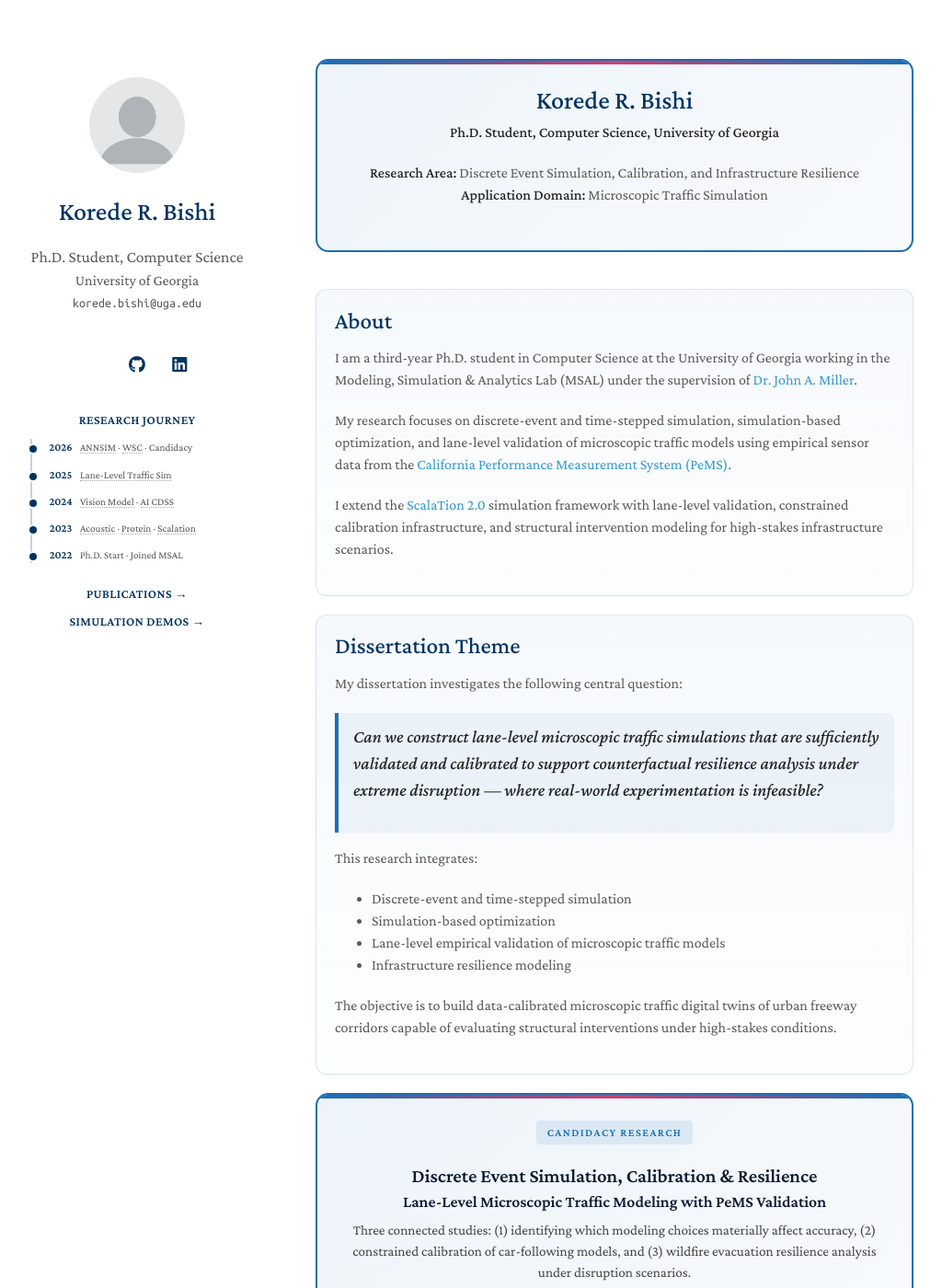
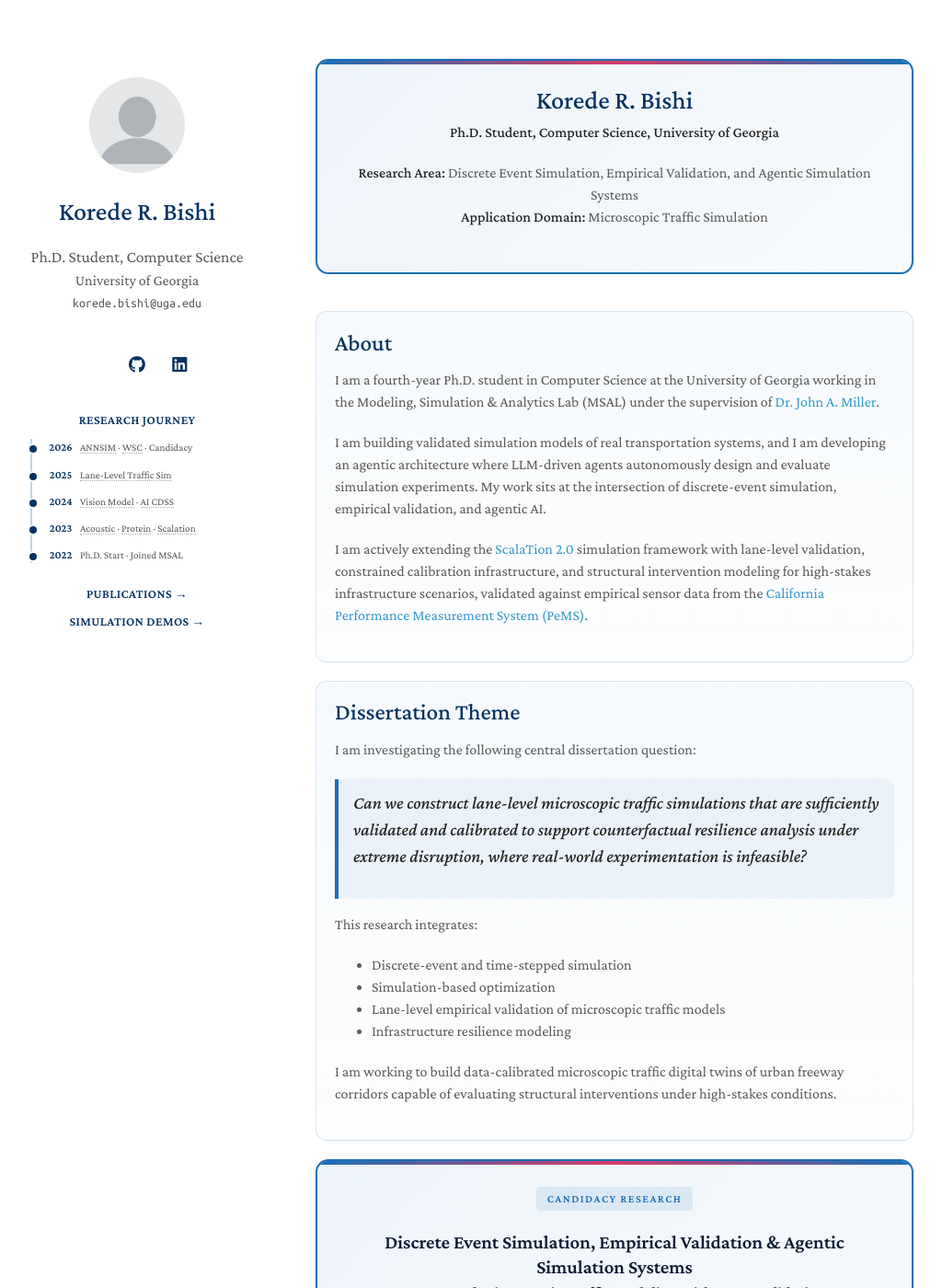
Before and after one commit to koredebishi/koredebishi.github.io, a Jekyll site: the page built from index.md, in a window 1280 px wide and 1400 px high. Shown: the whole window at 92% size, without its empty margins (127-1151 px from the left). Built offline with Jekyll 4.4.1, drawn with Linux system fonts in a browser that asks for light colours; nearby versions of some CDN libraries; a style sheet for code colours, icons or effects is not loaded; some of the changed text lies outside the part shown.

Commit message:
Agentic with error fixed

```diff
--- a/index.md
+++ b/index.md
@@ -6,22 +6,22 @@ layout: homepage
 <div class="page-header">
   <h1>Korede R. Bishi</h1>
   <p><strong>Ph.D. Student, Computer Science, University of Georgia</strong></p>
-  <p><strong>Research Area:</strong> Discrete Event Simulation, Calibration, and Infrastructure Resilience<br><strong>Application Domain:</strong> Microscopic Traffic Simulation</p>
+  <p><strong>Research Area:</strong> Discrete Event Simulation, Empirical Validation, and Agentic Simulation Systems<br><strong>Application Domain:</strong> Microscopic Traffic Simulation</p>
 </div>
 
 <main class="homepage-content">
   <section class="about-section">
     <h2>About</h2>
-    <p>I am a third-year Ph.D. student in Computer Science at the University of Georgia working in the Modeling, Simulation &amp; Analytics Lab (MSAL) under the supervision of <a href="https://openreview.net/profile?id=~John_A._Miller1">Dr. John A. Miller</a>.</p>
-    <p>My research focuses on discrete-event and time-stepped simulation, simulation-based optimization, and lane-level validation of microscopic traffic models using empirical sensor data from the <a href="https://pems.dot.ca.gov/">California Performance Measurement System (PeMS)</a>.</p>
-    <p>I extend the <a href="https://github.com/scalation/scalation_2.0">ScalaTion 2.0</a> simulation framework with lane-level validation, constrained calibration infrastructure, and structural intervention modeling for high-stakes infrastructure scenarios.</p>
+    <p>I am a fourth-year Ph.D. student in Computer Science at the University of Georgia working in the Modeling, Simulation &amp; Analytics Lab (MSAL) under the supervision of <a href="https://openreview.net/profile?id=~John_A._Miller1">Dr. John A. Miller</a>.</p>
+    <p>I am building validated simulation models of real transportation systems, and I am developing an agentic architecture where LLM-driven agents autonomously design and evaluate simulation experiments. My work sits at the intersection of discrete-event simulation, empirical validation, and agentic AI.</p>
+    <p>I am actively extending the <a href="https://github.com/scalation/scalation_2.0">ScalaTion 2.0</a> simulation framework with lane-level validation, constrained calibration infrastructure, and structural intervention modeling for high-stakes infrastructure scenarios, validated against empirical sensor data from the <a href="https://pems.dot.ca.gov/">California Performance Measurement System (PeMS)</a>.</p>
   </section>
 
   <section class="dissertation-theme-section">
     <h2>Dissertation Theme</h2>
-    <p>My dissertation investigates the following central question:</p>
+    <p>I am investigating the following central dissertation question:</p>
     <blockquote>
-      <p><strong>Can we construct lane-level microscopic traffic simulations that are sufficiently validated and calibrated to support counterfactual resilience analysis under extreme disruption — where real-world experimentation is infeasible?</strong></p>
+      <p><strong>Can we construct lane-level microscopic traffic simulations that are sufficiently validated and calibrated to support counterfactual resilience analysis under extreme disruption, where real-world experimentation is infeasible?</strong></p>
     </blockquote>
     <p>This research integrates:</p>
     <ul>
@@ -30,13 +30,13 @@ layout: homepage
       <li>Lane-level empirical validation of microscopic traffic models</li>
       <li>Infrastructure resilience modeling</li>
     </ul>
-    <p>The objective is to build data-calibrated microscopic traffic digital twins of urban freeway corridors capable of evaluating structural interventions under high-stakes conditions.</p>
+    <p>I am working to build data-calibrated microscopic traffic digital twins of urban freeway corridors capable of evaluating structural interventions under high-stakes conditions.</p>
   </section>
 
   <div class="research-banner">
     <div class="research-banner-label">Candidacy Research</div>
-    <h3>Discrete Event Simulation, Calibration &amp; Resilience<br><span style="font-size:0.85em; font-weight:600;">Lane-Level Microscopic Traffic Modeling with PeMS Validation</span></h3>
-    <p>Three connected studies: (1) identifying which modeling choices materially affect accuracy, (2) constrained calibration of car-following models, and (3) wildfire evacuation resilience analysis under disruption scenarios.</p>
+    <h3>Discrete Event Simulation, Empirical Validation &amp; Agentic Simulation Systems<br><span style="font-size:0.85em; font-weight:600;">Lane-Level Microscopic Traffic Modeling with PeMS Validation</span></h3>
+    <p>I am advancing three connected studies: (1) identifying which modeling choices materially affect simulation accuracy, (2) wildfire evacuation resilience and contraflow evaluation on I-10, and (3) a proposed agentic architecture for autonomous simulation-based experimentation.</p>
     <a class="research-banner-btn" href="/research/"><strong>Read Full Research Overview</strong></a>
   </div>
 
```
Also changed, not shown: research.md (+42 -42 lines), 1 other file.
